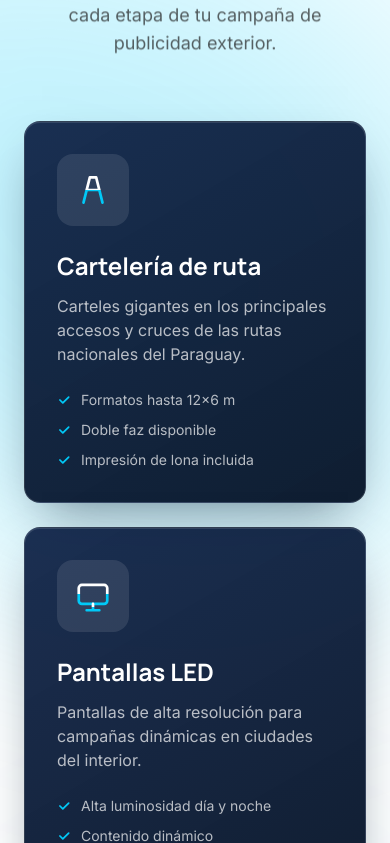
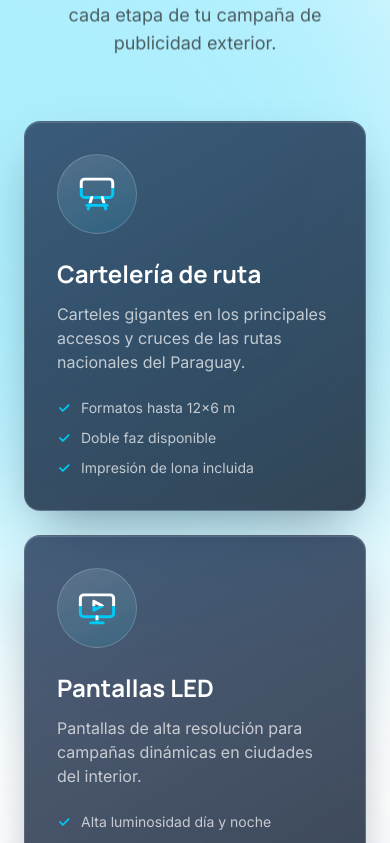
Before and after one commit to bartsilvera12-gif/Tio-CR, a Next.js app: page / in a window 390 px wide. Shown: the part 2261-3104 px from the top of the page. Built offline with nearby package versions, Linux system fonts and the light colour scheme.

Commit message:
tweak(servicios): more transparent cards, nicer round icons (billboard/play/megaphone), bigger blob

```diff
--- a/components/Servicios.tsx
+++ b/components/Servicios.tsx
@@ -3,17 +3,26 @@ import Reveal from './Reveal'
 import GlowBlob from './GlowBlob'
 
 const iconos: Record<string, React.ReactNode> = {
-  ruta: <path d="M6 20L10 4h4l4 16M9 12h6" />,
+  // Cartel de ruta: pantalla sobre poste con patas
+  ruta: (
+    <>
+      <rect x="3" y="3.5" width="18" height="10.5" rx="2" />
+      <path d="M9 14l-2 6.5M15 14l2 6.5M6.2 18.5h11.6" />
+    </>
+  ),
+  // Pantalla LED: monitor con play (contenido dinámico)
   led: (
     <>
-      <rect x="3" y="5" width="18" height="12" rx="2" />
-      <path d="M8 21h8M12 17v4" />
+      <rect x="2.5" y="4.5" width="19" height="12.5" rx="2" />
+      <path d="M10.2 8.2l4.8 2.55-4.8 2.55z" />
+      <path d="M12 17v3.5M8.5 20.5h7" />
     </>
   ),
+  // Campañas: megáfono
   campana: (
     <>
-      <path d="M12 3v2M12 19v2M4.2 4.2l1.4 1.4M18.4 18.4l1.4 1.4M3 12h2M19 12h2M4.2 19.8l1.4-1.4M18.4 5.6l1.4-1.4" />
-      <circle cx="12" cy="12" r="4" />
+      <path d="M3 10.8L21 5v13.5L3 13.6v-2.8z" />
+      <path d="M11.6 16.8a3 3 0 1 1-5.8-1.6" />
     </>
   ),
 }
@@ -55,8 +64,8 @@ export default function Servicios() {
     <section id="servicios" className="section relative overflow-hidden bg-white text-brand-ink">
       {/* Blob principal: grande, visible y animado */}
       <GlowBlob
-        className="right-[-5%] top-[15%] h-[560px] w-[720px]"
-        opacity={0.24}
+        className="right-[-8%] top-[5%] h-[700px] w-[920px]"
+        opacity={0.32}
         radius="45% 55% 62% 38% / 55% 40% 60% 45%"
         animated
       />
@@ -90,17 +99,24 @@ export default function Servicios() {
                     className="card-face relative flex h-full flex-col overflow-hidden rounded-2xl p-8 text-white"
                     style={{
                       background:
-                        'linear-gradient(150deg, rgba(14,34,71,0.94) 0%, rgba(6,20,40,0.96) 100%)',
-                      border: '1px solid rgba(255,255,255,0.14)',
+                        'linear-gradient(150deg, rgba(14,34,71,0.72) 0%, rgba(6,20,40,0.78) 100%)',
+                      border: '1px solid rgba(255,255,255,0.16)',
                       boxShadow:
-                        'inset 0 1px 0 rgba(255,255,255,0.12), 0 22px 50px -18px rgba(6,20,40,0.5)',
-                      backdropFilter: 'blur(20px) saturate(150%)',
-                      WebkitBackdropFilter: 'blur(20px) saturate(150%)',
+                        'inset 0 1px 0 rgba(255,255,255,0.14), 0 22px 50px -18px rgba(6,20,40,0.45)',
+                      backdropFilter: 'blur(22px) saturate(150%)',
+                      WebkitBackdropFilter: 'blur(22px) saturate(150%)',
                     }}
                   >
-                    {/* Ícono grande mitad blanco / mitad cian */}
-                    <div className="mb-6 inline-flex h-[72px] w-[72px] items-center justify-center rounded-2xl bg-white/10">
-                      <DualIcon icono={s.icono} size={38} id={`grad-f-${s.icono}`} />
+                    {/* Ícono grande mitad blanco / mitad cian, en círculo */}
+                    <div
+                      className="mb-6 inline-flex h-20 w-20 items-center justify-center rounded-full"
+                      style={{
+                        background:
+                          'linear-gradient(160deg, rgba(255,255,255,0.14), rgba(0,201,247,0.12))',
+                        border: '1px solid rgba(255,255,255,0.18)',
+                      }}
+                    >
+                      <DualIcon icono={s.icono} size={42} id={`grad-f-${s.icono}`} />
                     </div>
 
                     <h3 className="font-display text-2xl font-bold text-white">
@@ -135,18 +151,27 @@ export default function Servicios() {
                     className="card-face card-face-back flex flex-col items-center justify-center gap-6 overflow-hidden rounded-2xl p-8 text-center"
                     style={{
                       background:
-                        'linear-gradient(150deg, rgba(14,34,71,0.97) 0%, rgba(3,10,26,0.98) 100%)',
+                        'linear-gradient(150deg, rgba(14,34,71,0.85) 0%, rgba(3,10,26,0.9) 100%)',
                       border: '1px solid rgba(0,201,247,0.4)',
                       boxShadow:
-                        'inset 0 1px 0 rgba(255,255,255,0.1), 0 22px 50px -18px rgba(6,20,40,0.55)',
+                        'inset 0 1px 0 rgba(255,255,255,0.1), 0 22px 50px -18px rgba(6,20,40,0.5)',
+                      backdropFilter: 'blur(22px) saturate(150%)',
+                      WebkitBackdropFilter: 'blur(22px) saturate(150%)',
                     }}
                   >
                     {/* Glow de fondo */}
                     <div className="pointer-events-none absolute inset-0 bg-[radial-gradient(ellipse_at_center,rgba(0,201,247,0.18),transparent_65%)]" />
 
-                    {/* Loguito grande */}
-                    <div className="relative inline-flex h-24 w-24 items-center justify-center rounded-2xl bg-white/10">
-                      <DualIcon icono={s.icono} size={48} id={`grad-b-${s.icono}`} />
+                    {/* Loguito grande en círculo */}
+                    <div
+                      className="relative inline-flex h-28 w-28 items-center justify-center rounded-full"
+                      style={{
+                        background:
+                          'linear-gradient(160deg, rgba(255,255,255,0.14), rgba(0,201,247,0.14))',
+                        border: '1px solid rgba(255,255,255,0.2)',
+                      }}
+                    >
+                      <DualIcon icono={s.icono} size={56} id={`grad-b-${s.icono}`} />
                     </div>
 
                     <h3 className="relative font-display text-2xl font-bold text-white">
```
